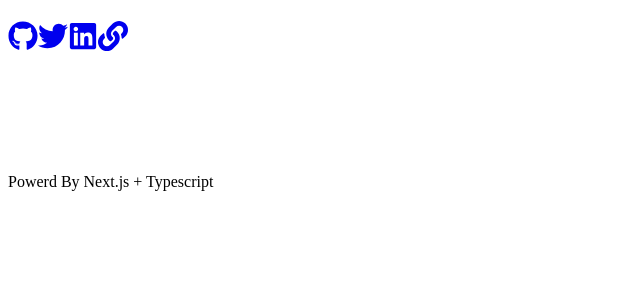
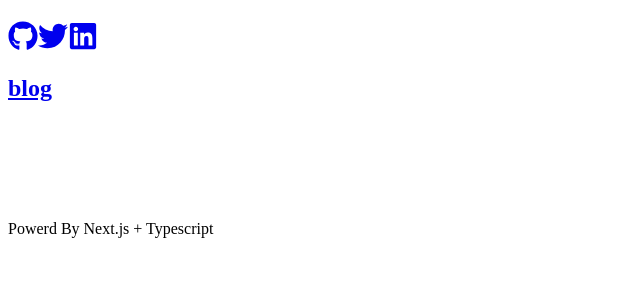
Before and after one commit to n4okins/n4okins.github.io, a Next.js app: page /render in a window 1280 px wide. Shown: the top 300 px of the page, without its empty margins (0-640 px from the left). Built offline with nearby package versions, Linux system fonts and the light colour scheme.

Commit message:
fix blog link

```diff
--- a/package.json
+++ b/package.json
@@ -18,7 +18,8 @@
     "next-sitemap": "^4.2.3",
     "react": "^18",
     "react-dom": "^18",
-    "react-icons": "^5.1.0"
+    "react-icons": "^5.1.0",
+    "yarn": "^1.22.22"
   },
   "devDependencies": {
     "@types/node": "^20",
--- a/src/pages/render.tsx
+++ b/src/pages/render.tsx
@@ -24,7 +24,7 @@ export default function ContentPage({ lang }: { lang: string }) {
                                     <FaLinkedin size={30} role="img" aria-label="Linkedin icon" />
                                 </a>
                                 <a href="https://blog.n4okins.com" target="_blank" className="dark:text-white hover:text-gray-300">
-                                    <FaLink size={30} role="img" aria-label="Blog link icon" />
+                                    <h2>blog</h2>
                                 </a>
                             </div>
                         </div>
```
Also changed, not shown: 2 other files (tests, documents, lock files or other folders).
